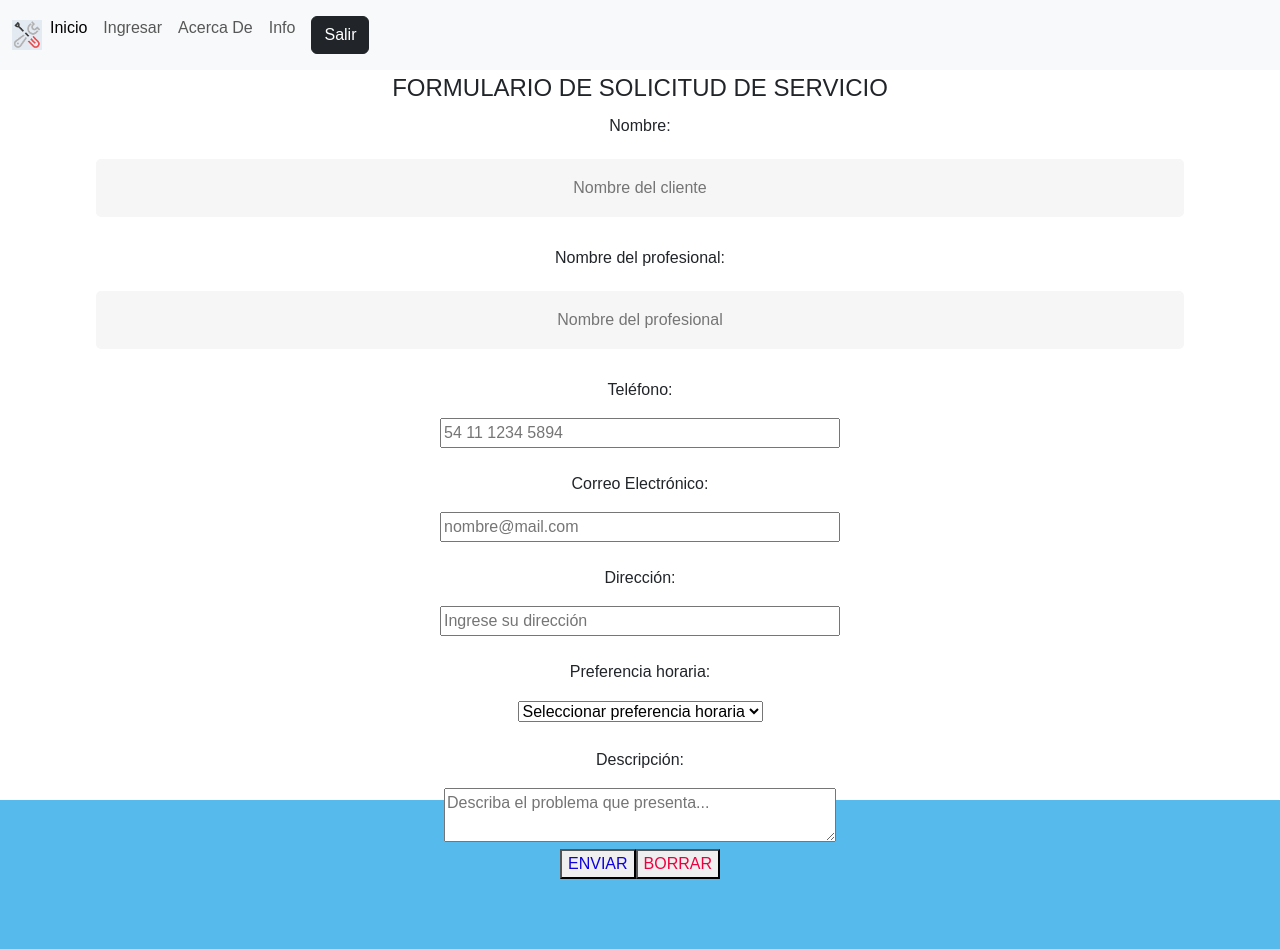
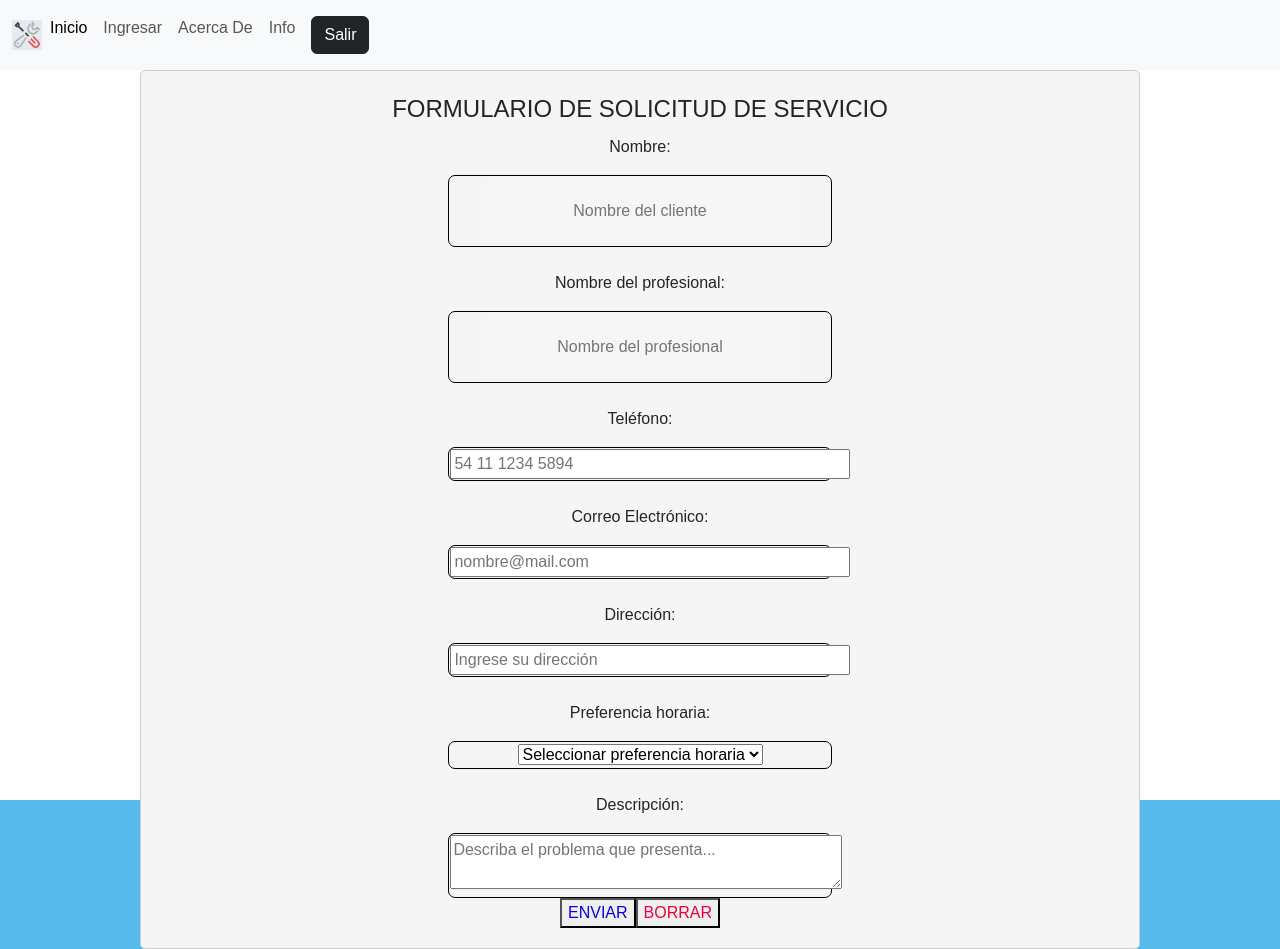
Before and after one commit to LeandroLiza94/bafix_expres, a React (Create React App) app: page /Tarea in a window 1280 px wide. Before the commit the page ends 879 px from the top, so only its background shows below. Built offline with nearby package versions, Linux system fonts and the light colour scheme.

Commit message:
Add files via upload

```diff
--- a/src/assetss/css/index.css
+++ b/src/assetss/css/index.css
@@ -15,3 +15,22 @@ code {
   width: 30px;
   height: 30px;
 }
+
+/* formulario */
+
+form {
+  max-width: 1000px;
+    margin: 0 auto;
+    padding: 20px;
+    background-color: #f5f5f5;
+    border: 1px solid #ccc;
+    border-radius: 5px;
+}
+
+
+.flexbox {
+  width: 40%;
+  padding: 1px;
+  border: 1px solid black;
+  border-radius: 7px;
+}
```
